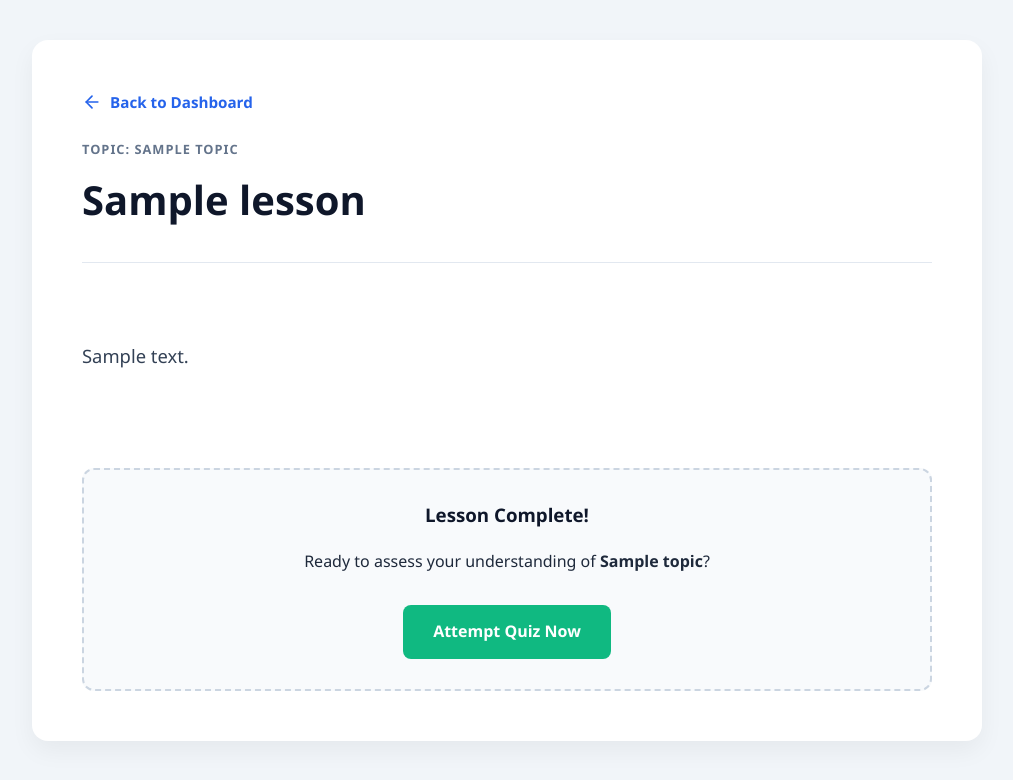
After one commit to Naturekhosa/algebra-genius, a Django app: template core/templates/core/lesson_detail.html in a window 1280 px wide. The commit adds this page. Shown: the top 780 px of the page, without its empty margins (133-1146 px from the left). Run offline with Django 5.2, Linux system fonts and the light colour scheme; the template is opened without the code that fills it: most values are stand-ins (such as "Sample title", 1, 10 or a date in 2020).

Commit message:
student dashboard updates: start lesson and take quiz

```diff
--- a/core/templates/core/home.html
+++ b/core/templates/core/home.html
@@ -4,6 +4,7 @@
     <meta charset="UTF-8">
     <meta name="viewport" content="width=device-width, initial-scale=1.0">
     <title>Algebra Genius | Learn Math Step-by-Step</title>
+    <script id="MathJax-script" async src="https://cdn.jsdelivr.net/npm/mathjax@3/es5/tex-mml-chtml.js"></script>
     <style>
         /* --- General Styles --- */
         :root {
--- /dev/null
+++ b/core/templates/core/lesson_detail.html
@@ -0,0 +1,125 @@
+<!DOCTYPE html>
+<html lang="en">
+<head>
+    <meta charset="UTF-8">
+    <meta name="viewport" content="width=device-width, initial-scale=1.0">
+    <title>{{ lesson.title }} | Algebra Genius</title>
+    <script id="MathJax-script" async src="https://cdn.jsdelivr.net/npm/mathjax@3/es5/tex-mml-chtml.js"></script>
+    <style>
+        :root {
+            --primary-blue: #2563eb;
+            --success-green: #10b981;
+            --text-dark: #1e293b;
+            --bg-light: #f1f5f9;
+        }
+
+        body {
+            font-family: 'Segoe UI', Tahoma, Geneva, Verdana, sans-serif;
+            line-height: 1.6;
+            padding: 40px 20px;
+            background-color: var(--bg-light);
+            color: var(--text-dark);
+            margin: 0;
+        }
+
+        .content-card {
+            max-width: 850px;
+            margin: auto;
+            background: white;
+            padding: 50px;
+            border-radius: 16px;
+            box-shadow: 0 10px 25px rgba(0,0,0,0.05);
+        }
+
+        .btn-back {
+            display: inline-flex;
+            align-items: center;
+            margin-bottom: 25px;
+            text-decoration: none;
+            color: var(--primary-blue);
+            font-weight: 600;
+            font-size: 0.95rem;
+        }
+
+        .btn-back:hover { text-decoration: underline; }
+
+        .topic-label {
+            color: #64748b;
+            text-transform: uppercase;
+            letter-spacing: 1px;
+            font-size: 0.8rem;
+            font-weight: 700;
+            margin-bottom: 8px;
+        }
+
+        h1 { font-size: 2.5rem; margin-top: 0; color: #0f172a; }
+
+        hr { border: 0; border-top: 1px solid #e2e8f0; margin: 30px 0; }
+
+        .lesson-text {
+            font-size: 1.15rem;
+            color: #334155;
+            margin-bottom: 50px;
+            white-space: pre-line; /* Preserves line breaks from the Admin text area */
+        }
+
+        /* --- Quiz Section at the end of the lesson  --- */
+        .quiz-cta {
+            background-color: #f8fafc;
+            border: 2px dashed #cbd5e1;
+            border-radius: 12px;
+            padding: 30px;
+            text-align: center;
+        }
+
+        .quiz-cta h3 { margin-top: 0; color: #0f172a; }
+
+        .btn-quiz {
+            display: inline-block;
+            background-color: var(--success-green);
+            color: white;
+            padding: 14px 30px;
+            text-decoration: none;
+            border-radius: 8px;
+            font-weight: 700;
+            margin-top: 15px;
+            transition: background 0.2s;
+        }
+
+        .btn-quiz:hover { background-color: #059669; }
+
+        .no-quiz-msg { color: #64748b; font-style: italic; }
+
+    </style>
+</head>
+<body>
+
+    <div class="content-card">
+        <a href="{% url 'student_dashboard' %}" class="btn-back">
+            <svg width="20" height="20" viewBox="0 0 24 24" fill="none" stroke="currentColor" stroke-width="2" stroke-linecap="round" stroke-linejoin="round" style="margin-right: 8px;"><line x1="19" y1="12" x2="5" y2="12"></line><polyline points="12 19 5 12 12 5"></polyline></svg>
+            Back to Dashboard
+        </a>
+
+        <div class="topic-label">Topic: {{ lesson.topic.name }}</div>
+        <h1>{{ lesson.title }}</h1>
+
+        <hr>
+
+        <div class="lesson-text">
+            {{ lesson.content|linebreaks }}
+        </div>
+
+        <div class="quiz-cta">
+            {% if quiz %}
+                <h3>Lesson Complete!</h3>
+                <p>Ready to assess your understanding of <strong>{{ lesson.topic.name }}</strong>?</p>
+                <a href="{% url 'take_quiz' quiz.id %}" class="btn-quiz">Attempt Quiz Now</a>
+            {% else %}
+                <p class="no-quiz-msg">You've reached the end of this lesson. Keep practicing!</p>
+                <a href="{% url 'student_dashboard' %}" style="color: var(--primary-blue); font-weight: 600;">Return to Dashboard</a>
+            {% endif %}
+        </div>
+    </div>
+
+</body>
+</html>
```
Also changed, not shown: core/admin.py (+31 -5 lines), core/models.py (+47 -0 lines), core/templates/core/student_dashboard.html (+180 -6 lines), core/templates/core/take_quiz.html (added, +39 -0 lines), core/urls.py (+10 -0 lines), core/views.py (+68 -5 lines), core/migrations/0003_question_quiz_topic_option_question_quiz_attempt_and_more.py (added).
